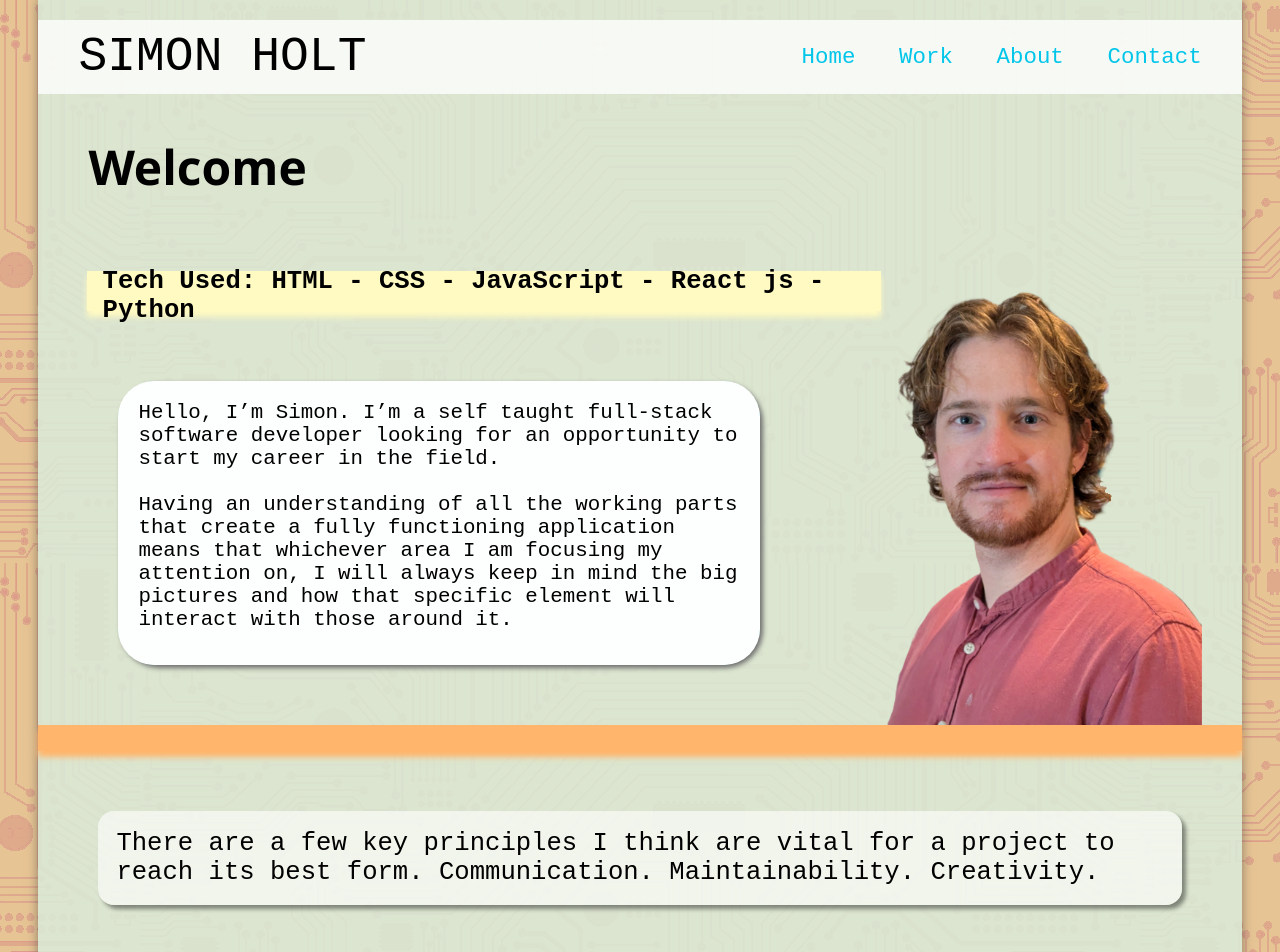
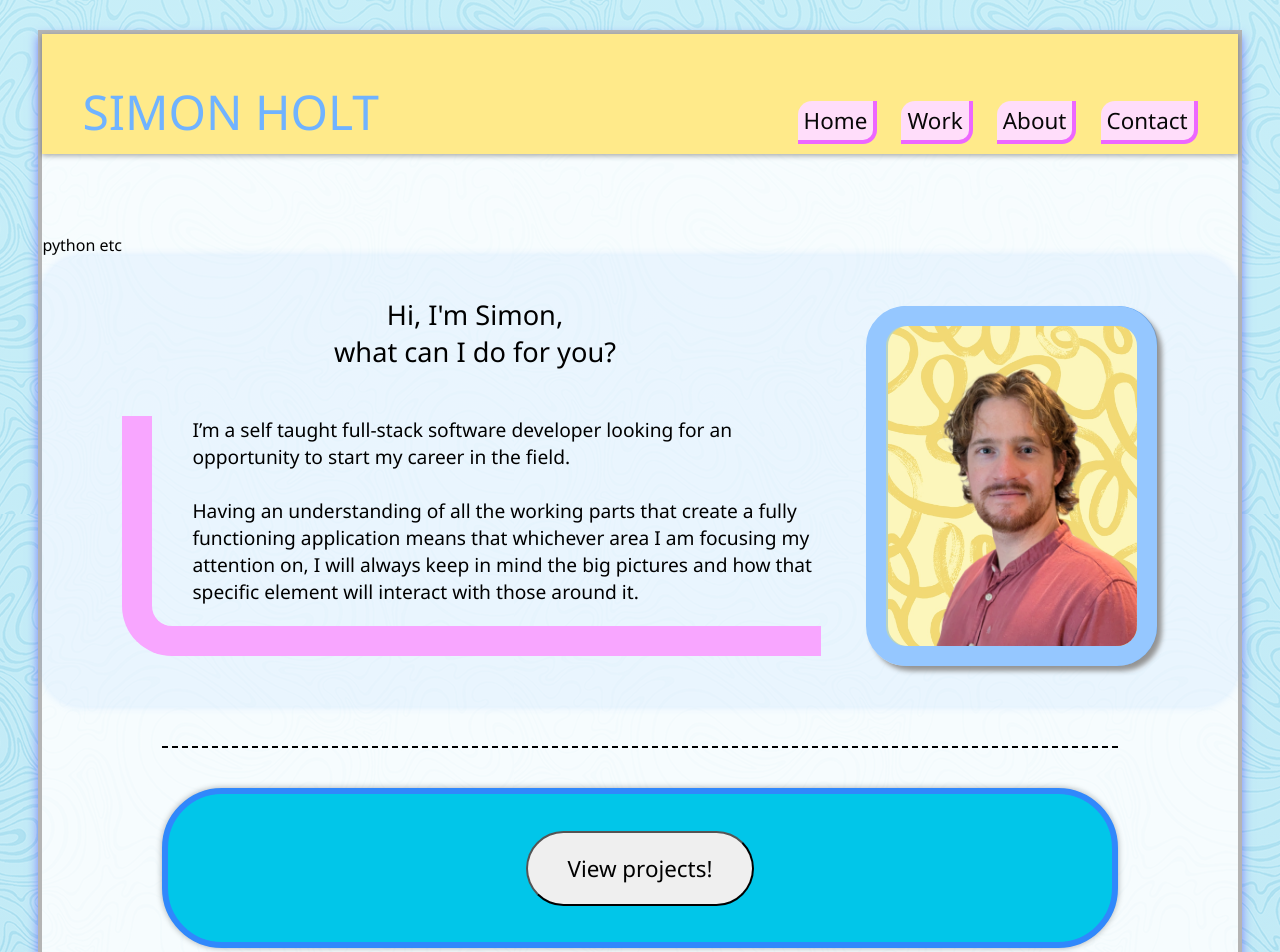
Before and after one commit to simonholt256/portfolio, a React app in the folder portfolio/: page /portfolio/ in a window 1280 px wide. Shown: the top 952 px of the page. Built offline with nearby package versions, Linux system fonts and the light colour scheme; the HTML template or start-up script is replaced by a standard one.

Commit message:
Re-Design
Total colour scheme and layout redesign

```diff
--- a/portfolio/src/css/header.css
+++ b/portfolio/src/css/header.css
@@ -5,13 +5,16 @@
   display: flex;
   justify-content: space-between;
   padding: 10px 40px;
-  background-color: rgba(255, 255, 255, 0.788);
-  margin-top: 20px;
-  margin-bottom: 40px;
+  background-color: rgb(255, 234, 138);
+  min-height: 120px;
+  margin-bottom: 80px;
+  align-items: flex-end;
+  box-shadow: 0px 2px 5px rgba(0, 0, 0, 0.315);
 }
 
 .navbar__name {
   font-size: 3rem;
+  color: rgb(112, 179, 255);
 }
 
 .navbar__nav-links {
@@ -23,11 +26,17 @@
 .nav-link {
   font-size: 1.4rem;
   text-decoration: none;
-  color: #01c6e9;
+  color: #080808;
+  padding: 4px 6px;
+  background-color: #ffddfa;
+  border-bottom: solid 4px rgb(237, 103, 255);
+  border-right: solid 4px rgb(237, 103, 255);
+  border-radius: 14px 0px 14px 0px;
 }
 
 .nav-link:hover {
-  transform: scale(1.1);
+  transform: scale(1.06);
+  transition: 100ms ease-in-out;
 }
 
 
--- a/portfolio/src/css/index.css
+++ b/portfolio/src/css/index.css
@@ -1,30 +1,51 @@
 :root {
-  --green: #daecdada;
+  --green: #ffffffda;
   --orange: #FFB56B;
 
-  --font-style: "Roboto Mono", monospace;
+  --font-style: 'Segoe UI', Tahoma, Geneva, Verdana, sans-serif;
+  --font-size-large: 1.4rem;
+  --font-size-medium: 1.2rem;
 
-  background-color: #ffeacf;
-  background-image: url("../assets/design/orangecircuttest.png");
-  background-position: top;
+  /* background-color: #deffff; */
+
+  /* background-image: url("../assets/design/orangecircuttest.png"); */
+
+  /* background-image: url(../assets/design/blue-wallpaper.jpg); */
+
+  /* background-image: Linear-gradient(#deffff, #deffff), url("../assets/design/blue-wallpaper.jpg");
+  background-blend-mode: overlay; */
+
+  /* background-position: top;
   background-attachment: fixed;
+  background-blend-mode: lighten; */
+
+}
+
+html {
+  background-image:
+    linear-gradient(rgba(222, 255, 255, 0.808), rgba(222,255,255,0.7)),
+    url("../assets/design/blue-wallpaper.jpg");
+    background-attachment: fixed;
 }
 
 * {
   box-sizing: border-box;
-  font-family: var(--font-style);
+  font-family: var(--font-style)
 }
 
 body {
   margin: auto;
+  margin-top: 30px;
   width: 94%;
   max-width: 1200px;
   max-width: 1400px;
   background-color: var(--green);
-  box-shadow: 0px 0px 10px #3b3b3b8a;
+  box-shadow: 0px 6px 10px #3c26ff8a;
   display: flex;
   flex-direction: column;
   justify-content: center;
+  border: solid 4px rgb(255, 184, 31);
+  border: solid 4px rgb(180, 180, 180);
 
 }
 
--- a/portfolio/src/css/pages.css
+++ b/portfolio/src/css/pages.css
@@ -1,80 +1,153 @@
+/* home */
+
 /* --------INTRO-------- */
 
-
-.tech-divider-home {
-  height: 40px;
-  background-color: #FFFAC2;
-  padding: 6px 16px;
-  margin-left: 4%;
-  margin-right: 30%;
-  margin-top: 40px;
-  font-size: 1.4rem;
-  box-shadow: 0px 6px 6px #FFFAC2;
-  position: relative;
+.intro-box {
+  width: 100%;
+  display: flex;
+  margin: auto;
+  /* border: solid 1px black; */
+  margin-bottom: 40px;
+  padding: 0px 40px;
+  max-width: 1200px;
+  background-color: #59a6ff15;
+  border-radius: 40px;
+  box-shadow: 0px 0px 10px #59a6ff33;
 }
 
-.tech-divider-home__text {
-  position: absolute;
-  top: -4px;
-  font-weight: 700;
-  font-size: 1.6rem;
+.intro-title-box {
+  margin: 40px;
+  /* border-right: solid 26px #ffde4a;
+  border-left: solid 26px #ffde4a; */
+  height: 40px;
+  font-size: 1.7rem;
+  text-align: center;
 }
 
-.chrome-box-outer {
-  background-color: #9aedfc;
-  border-radius: 38px;
-  display: flex;
-  /* padding: 4px; */
-  margin: 20px;
-  box-shadow: 3px 3px 5px rgb(110, 110, 110);
+.orange-border {
+  position: absolute;
+  border-bottom: solid 30px #f8a6ff;
+  border-left: solid 30px #f8a6ff;
+  border-radius: 0px 50px;
+  height: 240px;
+  width: 110%;
+  top: 0px;
+  left: -70px;
 }
 
-.intro-box {
-  margin: 70px 40% 60px 80px;
-}
-
-.chrome-box-inner {
-  background-color: #fffffffa;
-  padding: 20px 20px 34px 20px;
-  font-size: 1.3rem;
-  width: 100%;
-  border-radius: 36px;
+.intro-text-box {
+  margin: 40px;
+  margin-left: 110px;
+  margin-top: 80px;
+  position: relative;
+  font-size: var(--font-size-medium);
 
 }
 
-.chrome-pic {
-  width: 600px;
+.yellow-pattern {
+  background-image: url("../assets/design/yellow-wallpaper.jpg");
+  background-size: cover;
+  height: 360px;
+  width: 290px;
+  margin: 40px;
+  margin-left: 0px;
+  border: solid 20px #59a6ff;
+  border-radius: 40px;
+  position: relative;
+  margin-top: 50px;
+}
+
+.profile-pic {
+  height: 360px;
+  border: solid 20px #95c7ff;
+  border-radius: 40px;
+  position: absolute;
+  top: -20px;
+  left: -22px;
+  background-color: #fff69594;
+  box-shadow: 5px 5px 5px rgb(148, 148, 148);
+}
+
+.divider-home {
+  width: 80%;
+  margin: auto;
+  border-top: dashed 2px black;
+  position: relative;
 
 }
 
-.orange-divider-home {
-  width: 100%;
-  background-color: #FFB56B;
-  height: 26px;
-  position: relative;
-  box-shadow: 0px 6px 6px #FFB56B;
+.phone-title {
+  text-align: center;
+  font-size: 1.4rem;
+  margin-bottom: 20px;
+}
+
+.phone-text {
+  margin: 0px 40px 20px 40px;
+  text-align: justify;
+}
+
+.phone-intro-box {
+  display: none;
+}
+
+@media (max-width: 1200px) {
+  .orange-border {
+    border-bottom: none;
+  }
 
 }
 
-.guy-pic {
-  height: 500px;
-  position: absolute;
-  right: 40px;
-  bottom: 26px;
+@media (max-width: 960px) {
+  .intro-box {
+    display: none;
+  }
+
+  .tech-block {
+    display: none;
+  }
+
+  .phone-intro-box {
+    display: flex;
+    flex-direction: column;
+  }
+
+  .phone-profile-picture-box {
+    display: flex;
+    justify-content: center;
+  }
+
+  .yellow-pattern {
+    margin: 0px 0px 40px 0px;
+  }
 
 }
 
-.pic-small-box {
-  width: 100%;
-  display: flex;
+/* view projects */
+
+.view-projects-box {
+  /* border: solid 1px black; */
+  margin-top: 40px;
+
 }
 
-.profile-pic-small {
-  height: 300px;
+.view-projects-display {
+  border: solid 6px rgb(48, 136, 252);
+  width: 80%;
   margin: auto;
-  border-radius: 520px;
-  background-color: #d2fcff;
-  display: none;
+  display: flex;
+  justify-content: center;
+  align-items: center;
+  height: 160px;
+  border-radius: 60px;
+  background-color: #01c6e9;
+  box-shadow: 0px 0px 6px rgba(0, 0, 0, 0.322);
+}
+
+.view-projects-button {
+  padding: 20px 40px;
+  border-radius: 40px;
+  font-size: var(--font-size-large);
 }
 
 
@@ -88,6 +161,22 @@
   background-color: #ffffff9d;
   border-radius: 16px;
   box-shadow: 4px 4px 4px rgba(0, 0, 0, 0.418);
+}
+
+.principle-anchor-box {
+  width: 100%;
+  max-width: 900px;
+  margin: auto;
+  display: flex;
+  justify-content: space-around;
+}
+
+.text-card {
+  border: solid 1px rgb(116, 116, 116);
+  margin: 20px;
+  padding: 14px 18px;
+  border-radius: 20px;
+  box-shadow: 5px 5px 5px rgb(155, 155, 155);
 }
 
 h3 {
@@ -137,26 +226,19 @@ h3 {
     display: none;
   }
 
-  .intro-box {
-    margin: 14px;
-  }
 
   .guy-pic {
     height: 300px;
   }
 
-  .tech-divider-home__text {
-  display: none;
-  }
+
 
   .orange-divider-home {
   margin-top: 30px;
 
   }
 
-  .tech-divider-home {
-    display: none;
-  }
+
 
   .key-principles-text {
     margin: 30px 20px;
--- a/portfolio/src/pages/toppages/home.jsx
+++ b/portfolio/src/pages/toppages/home.jsx
@@ -12,19 +12,42 @@ import { motion } from "framer-motion";
 function Home() {
   return (
     <>
-      <h1 className="home-title">Welcome</h1>
-      <div className="pic-small-box">
-        <img className="profile-pic-small" src={Profilepic}/>
-      </div>
-      <div className='tech-divider-home'>
-        <div className="tech-divider-home__text">
-          Tech Used: HTML - CSS - JavaScript - React js - Python
+    <div className="tech-block">python etc</div>
+    <div className="intro-box">
+
+      <div className="tech-info-box">
+        <div className="intro-title-box">Hi, I'm Simon,<br></br> what can I do for you?</div>
+
+          <div className="intro-text-box">
+            I’m a self taught full-stack software developer looking
+            for an opportunity to start my career in the field.
+            <br></br>
+            <br></br>
+            Having an understanding of all the working parts that create a fully
+            functioning application means that whichever area I am focusing my attention
+            on, I will always keep in mind the big pictures and how that specific element
+            will interact with those around it.
+            <div className="orange-border"></div>
           </div>
 
+
       </div>
-      <div className='chrome-box-outer intro-box'>
-        <div className='chrome-box-inner'>
-          Hello, I’m Simon. I’m a self taught full-stack software developer looking
+      <div className="profile-picture-box">
+        <div className="yellow-pattern">
+          <img className="profile-pic" src={Profilepic}/>
+        </div>
+      </div>
+    </div>
+    <div className="phone-intro-box">
+      <div className="phone-tech-block">python etc</div>
+      <div className="phone-title">Hi, I'm Simon,<br></br> what can I do for you?</div>
+      <div className="phone-profile-picture-box">
+        <div className="yellow-pattern">
+          <img className="profile-pic" src={Profilepic}/>
+        </div>
+      </div>
+      <div className="phone-text">
+        I’m a self taught full-stack software developer looking
         for an opportunity to start my career in the field.
         <br></br>
         <br></br>
@@ -35,20 +58,29 @@ function Home() {
       </div>
     </div>
 
-      <div className='orange-divider-home'>
-        <img className="guy-pic" src={Profilepic}/>
+      <div className='divider-home'>
+      </div>
+
+      <div className="view-projects-box">
+        <div className="view-projects-display">
+          <button className="view-projects-button">View projects!</button>
+        </div>
       </div>
       <div className="key-principles-text">
-        There are a few key principles I think are vital for a project to reach its best form. Communication. Maintainability. Creativity.
+        There are a few key principles I think are vital for a project to reach its best form.
+      </div>
+      <div className="principle-anchor-box">
+        <div className="principle-anchor-box__item"><a>Commincation</a></div>
+        <div className="principle-anchor-box__item"><a>Maintainability</a></div>
+        <div className="principle-anchor-box__item"><a>Creativity</a></div>
       </div>
       <motion.div
-        className='chrome-box-outer intro-box'
+        className='text-card'
         initial={{ opacity: 0, y: 100 }}
         whileInView={{ opacity: 1, y: 0 }}
         transition={{ duration: 0.6 }}
         viewport={{ once: true, amount: 0.2 }}
       >
-        <div className="chrome-box-inner">
           <h3>Communication</h3>
           <div className="communication-box__text-icon-split">
             <p>
@@ -60,18 +92,15 @@ function Home() {
             </p>
             <img className="comm-icon" src={Chat}></img>
           </div>
-
-        </div>
       </motion.div>
       <div className="blue-divider-home"></div>
       <motion.div
-        className='chrome-box-outer intro-box'
+        className='text-card'
         initial={{ opacity: 0, x: 100 }}
         whileInView={{ opacity: 1, x: 0 }}
         transition={{ duration: 0.6 }}
         viewport={{ once: true, amount: 0.2 }}
       >
-        <div className="chrome-box-inner">
         <h3>Maintainability</h3>
         <div className="maintain-box__text-icon-split">
           <p>
@@ -82,18 +111,15 @@ function Home() {
           </p>
           <img className="comm-icon" src={Setting}></img>
         </div>
-
-        </div>
       </motion.div>
       <div className="yellow-divider-home"></div>
       <motion.div
-        className='chrome-box-outer intro-box'
+        className='text-card'
         initial={{ opacity: 0, x: -100 }}
         whileInView={{ opacity: 1, x: 0 }}
         transition={{ duration: 0.6 }}
         viewport={{ once: true, amount: 0.2 }}
       >
-        <div className="chrome-box-inner">
         <h3>Creativity</h3>
         <div className="creative-box__text-icon-split">
           <p>
@@ -104,8 +130,6 @@ function Home() {
           </p>
           <img className="comm-icon" src={Idea}></img>
         </div>
-
-        </div>
       </motion.div>
     </>
   )
```
Also changed, not shown: portfolio/src/assets/design/blue-wallpaper.jpg (added), portfolio/src/assets/design/yellow-wallpaper.jpg (added). Lines whose indentation alone changed are shown as unchanged.
